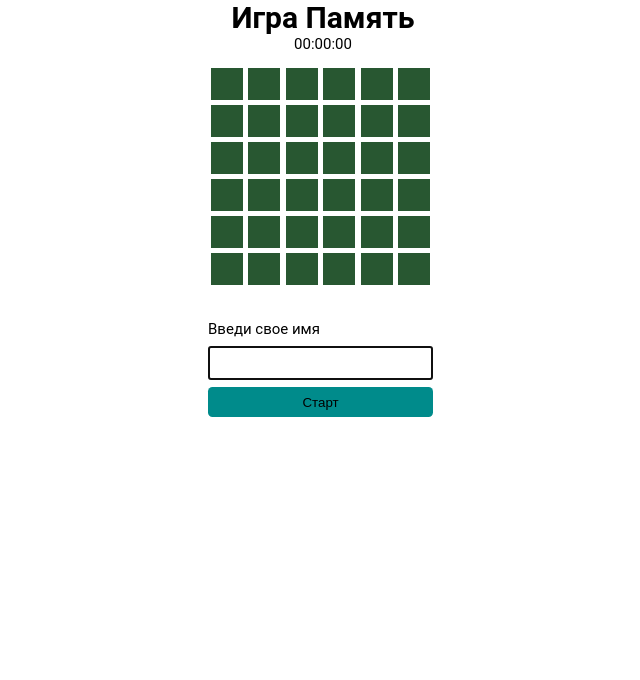
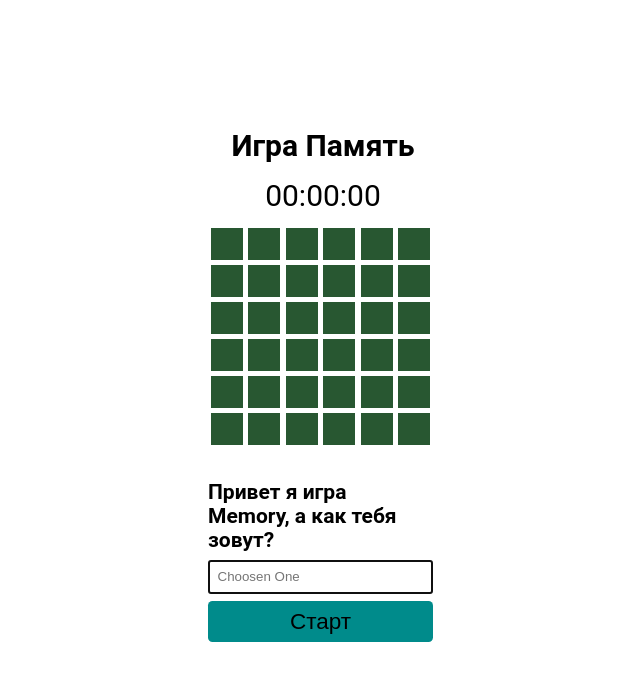
Before and after one commit to ufaboy/game-memory, a Vue app: page / in a window 1280 px wide. Shown: the top 680 px of the page, without its empty margins (317-957 px from the left). Built offline with nearby package versions, Linux system fonts and the light colour scheme.

Commit message:
Update App.vue

```diff
--- a/src/App.vue
+++ b/src/App.vue
@@ -1,7 +1,7 @@
 <template>
-  <div id="app">
+  <div id="app" class="app" :class="{playing: isStartedGame}">
     <header class="header">
-      <h1>Игра Память</h1>
+      <h1 class="header__title">Игра Память</h1>
       <span class="timer">{{ timer }}</span>
     </header>
     <main class="main">
@@ -15,8 +15,8 @@
         </div>
       </div>
       <section class="action-panel">
-        <label class="label">Введи свое имя</label>
-        <input class="input" type="text" v-model="playerName" autofocus>
+        <label class="label">Привет я игра Memory, а как тебя зовут?</label>
+        <input class="input" type="text" v-model="playerName" placeholder="Choosen One" autofocus>
         <button class="btn" @click="startGame">{{ isStartedGame ? 'Стоп' : 'Старт' }}</button>
       </section>
       <table class="table" v-if="allCellsOpened">
@@ -35,6 +35,9 @@
         </tbody>
       </table>
     </main>
+    <footer>
+
+    </footer>
   </div>
 </template>
 
@@ -168,15 +171,20 @@ html {
 body {
   display: flex;
   justify-content: center;
+  align-items: center;
+  height: 100%;
 }
 
-#app {
+.app {
   width: 15rem;
 }
 
 .header {
   margin-bottom: 1rem;
   text-align: center;
+  .header__title {
+    margin-bottom: 1rem;
+  }
 }
 
 .main {
@@ -185,7 +193,9 @@ body {
   align-items: center;
   flex-flow: column nowrap;
 }
-
+.timer {
+  font-size: 2rem;
+}
 .action-panel {
   display: flex;
   flex-flow: row wrap;
@@ -202,8 +212,13 @@ body {
   .input {
     padding: 0.5rem;
   }
+  .label {
+    font-size: 21px;
+    font-weight: 700;
+  }
 
   .btn {
+    font-size: 1.5rem;
     width: 100%;
     padding: 0.5rem 1rem;
     border-radius: 0.3rem;
@@ -282,4 +297,13 @@ body {
     }
   }
 }
+.playing {
+  .timer {
+    color: red;
+  }
+  .btn {
+    color: white;
+    background-color: red;
+  }
+}
 </style>
```
